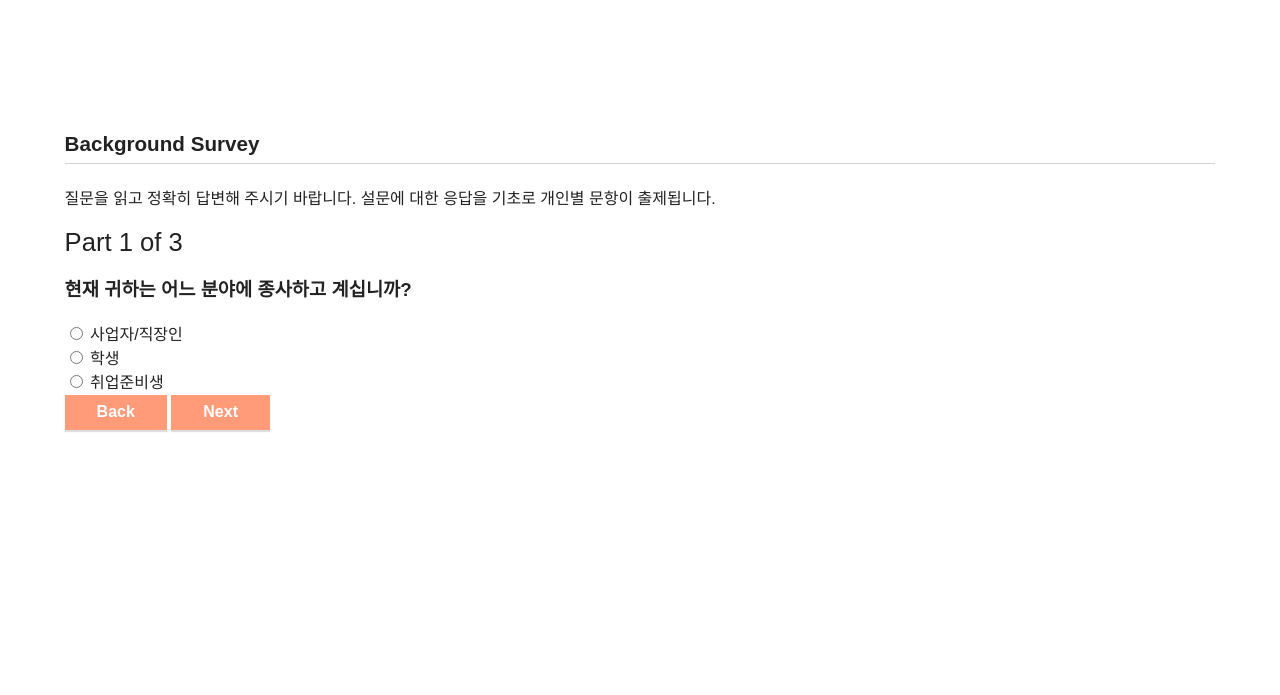
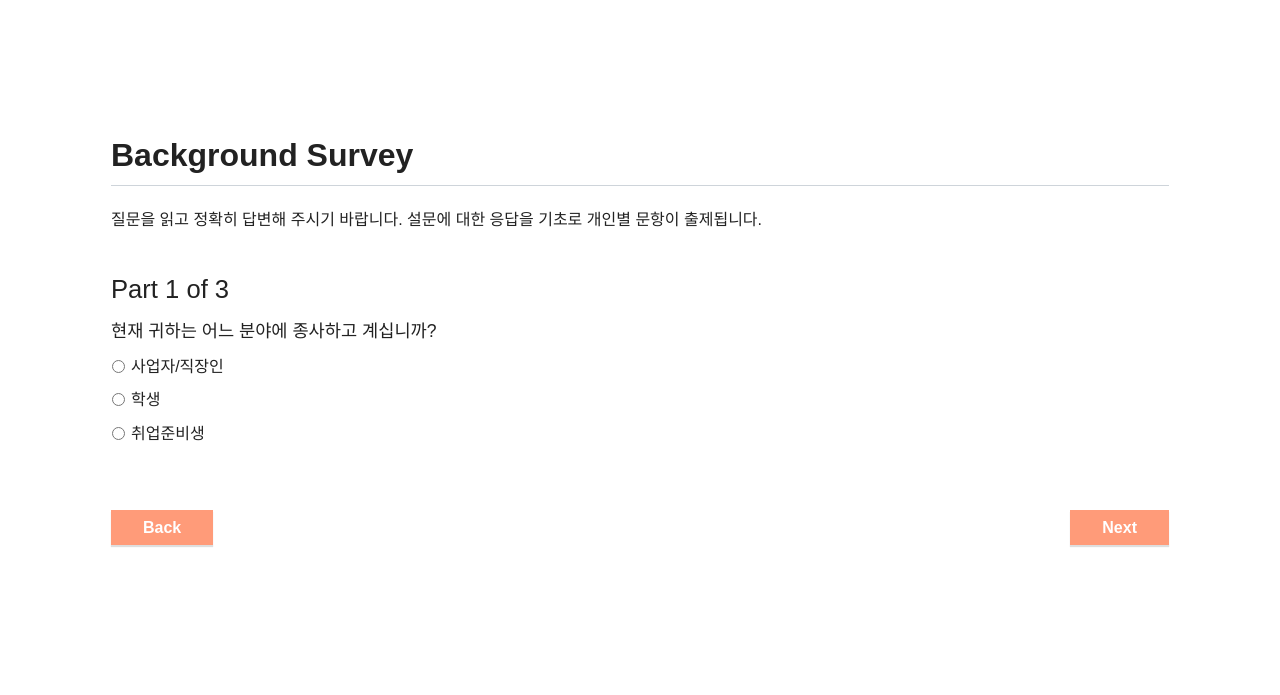
Before and after one commit to hyeongjinnnnn/opic-automatic-grading, a Flask app: page /survey in a window 1280 px wide. Shown: the top 695 px of the page. Run offline with Flask 3, Linux system fonts and the light colour scheme; some web fonts are replaced.

Commit message:
Update survey page stylesheet

```diff
--- a/static/survey_page.css
+++ b/static/survey_page.css
@@ -38,14 +38,13 @@ div {
 }
 
 .content {
-    width: 80%;
     height: 80%;
     padding-right: 15px;
     padding-left: 15px;
     margin-right: auto !important;
     margin-left: auto !important;
     max-width: 96.2rem;
-    min-width: 73.8rem;
+    min-width: 68rem;
     display: flex;
     flex-direction: column;
     margin-right: -15px;
@@ -61,12 +60,30 @@ div {
     margin-top: 1.4rem;
 }
 
+.content .survey-question {
+    font-size: 1.1rem;
+    margin: 0 auto 10px;
+    padding-top: 6px;
+}
+
+.content .form-check {
+    margin-bottom: 0.6rem;
+}
+
+.content .form-check-label {
+    margin-left: 1.25rem;
+}
+
+.content .form-check-input {
+    margin-left: -1.2rem;
+}
+
 h2.survey-title {
     border-bottom: 1px solid #ced4da;
-    font-size: 1.29em;
+    font-size: 2em;
     font-weight: bold;
     margin-bottom: 0;
-    padding: 6px 0;
+    padding: 10px 0;
 }
 
 h2 {
@@ -79,7 +96,7 @@ h2 {
     font-size: 1.6rem;
     font-weight: normal;
     margin-bottom: .5rem;
-    margin-top: 0;
+    margin-top: 1em;
 }
 
 p {
@@ -89,6 +106,66 @@ p {
     margin-block-end: 1em;
     margin-inline-start: 0px;
     margin-inline-end: 0px;
+}
+
+label {
+    display: inline-block;
+    cursor: default;
+}
+
+input {
+    overflow: visible;
+    margin: 0;
+    font-size: inherit;
+    line-height: inherit;
+}
+
+input[type="radio"] {
+    padding: 0;
+}
+
+input[type="radio" i] {
+    background-color: initial;
+    cursor: default;
+    appearance: auto;
+    border: initial;
+}
+
+input[type="radio"], input[type="checkbox"] {
+    padding: 0;
+}
+
+.form-check {
+    position: relative;
+    display: block;
+}
+
+.form-check-label {
+    margin-bottom: 0;
+}
+
+.form-check-input {
+    position: absolute;
+    margin-top: .3rem;
+}
+
+.survey-button {
+    margin-top: 4rem !important;
+    display: flex;
+    flex-wrap: wrap;
+}
+
+.button-area {
+    flex: 0 0 50%;
+    max-width: 50%;
+}
+
+.survey-left {
+    text-align: left !important;
+}
+
+.survey-right {
+    text-align: right !important;
 }
 
 button {
@@ -114,15 +191,3 @@ button:disabled {
     cursor: default;
     opacity: .65;
 }
-
-
-
-/* body, html {
-    height: 100%;
-    margin: 0;
-    padding: 0;
-    display: flex;
-    justify-content: center;
-    align-items: center;
-    margin-top: -1.5em;
-} */
--- a/templates/survey_page.html
+++ b/templates/survey_page.html
@@ -12,20 +12,38 @@
         <p class="survey-instruction">질문을 읽고 정확히 답변해 주시기 바랍니다. 설문에 대한 응답을 기초로 개인별 문항이 출제됩니다.</p>
         <form id="survey-form" action="/survey" method="post">
             <h2 id="survey-progress">Part {{ survey_page }} of 3</h2>
-            <h3>{{question}}</h3>
+            <p class="survey-question">{{question}}</p>
             {% if survey_page == 3 %}
                 {% for option in options %}
-                    <input type="checkbox" name="option" value="{{ option }}" {% if selected_option and option in selected_option %} checked {% endif %}> {{ option }}<br>
+                    <div class="form-check">
+                        <label class="form-check-label">
+                            <input class="form-check-input" type="checkbox" name="option" value="{{ option }}" {% if selected_option and option in selected_option %} checked {% endif %}>
+                            {{ option }}
+                        </label>
+                    </div>
                 {% endfor %}
             {% else %}
                 {% for option in options %}
-                    <input type="radio" name="option" value="{{ option }}" {% if selected_option == option %} checked {% endif %}> {{ option }}<br>
+                    <div class="form-check">
+                        <label class="form-check-label">
+                            <input class="form-check-input" type="radio" name="option" value="{{ option }}" {% if selected_option == option %} checked {% endif %}>
+                            {{ option }}
+                        </label>
+                    </div>
                 {% endfor %}
             {% endif %}
             <input type="hidden" name="survey-page" value="{{ survey_page }}">
-            <div>
-                <button type="submit" id="back-btn" name="next-page-direction" value="back" {% if survey_page == 1 %} disabled {% endif %}>Back</button>
-                <button type="submit" id="next-btn" name="next-page-direction" value="next" disabled>Next</button>
+            <div class="survey-button">
+                <div class="button-area survey-left">
+                    <button type="submit" id="back-btn" name="next-page-direction" value="back" {% if survey_page == 1 %} disabled {% endif %}>
+                        Back
+                    </button>
+                </div>
+                <div class="button-area survey-right">
+                    <button type="submit" id="next-btn" name="next-page-direction" value="next" disabled>
+                        Next
+                    </button>
+                </div>
             </div>
         </form>
     </div>
```
